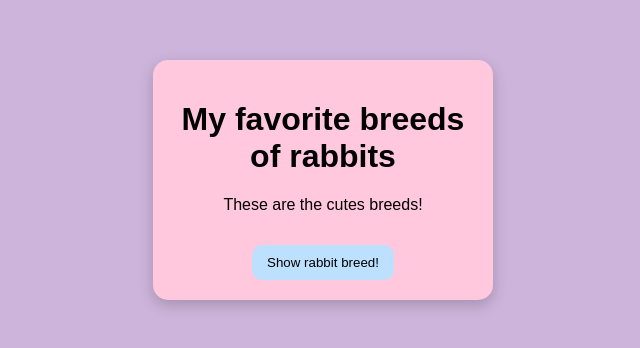
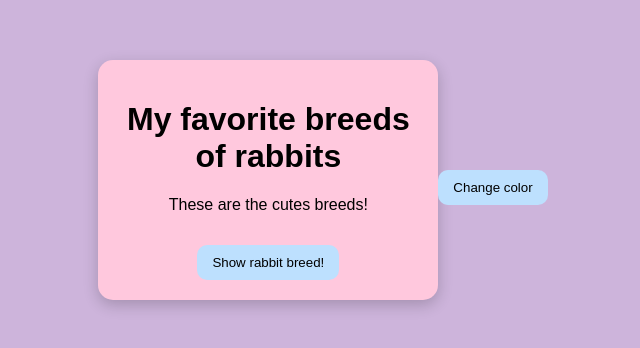
Before and after one commit to josefinekb/Summative-unit-1, a plain HTML site: page index.html in a window 1280 px wide. Shown: the part 228-576 px from the top of the page, without its empty margins (317-957 px from the left). Drawn offline with Linux system fonts and the light colour scheme.

Commit message:
Update index.html

```diff
--- a/index.html
+++ b/index.html
@@ -12,6 +12,7 @@
     <p id="fact">These are the cutes breeds!</p>
     <button id="changeButton">Show rabbit breed!</button>
   </div>
+<button id="colorButton">Change color</button>
 
   <script src="script.js"></script>
 </body>
```
